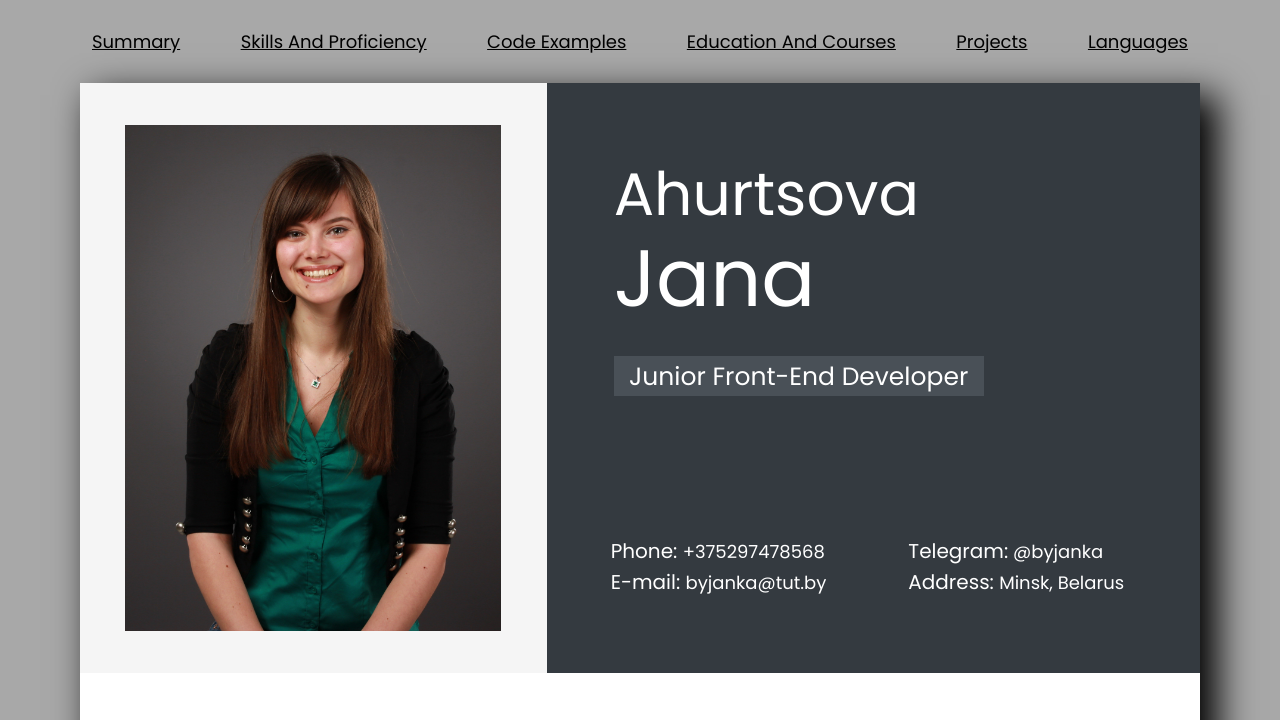
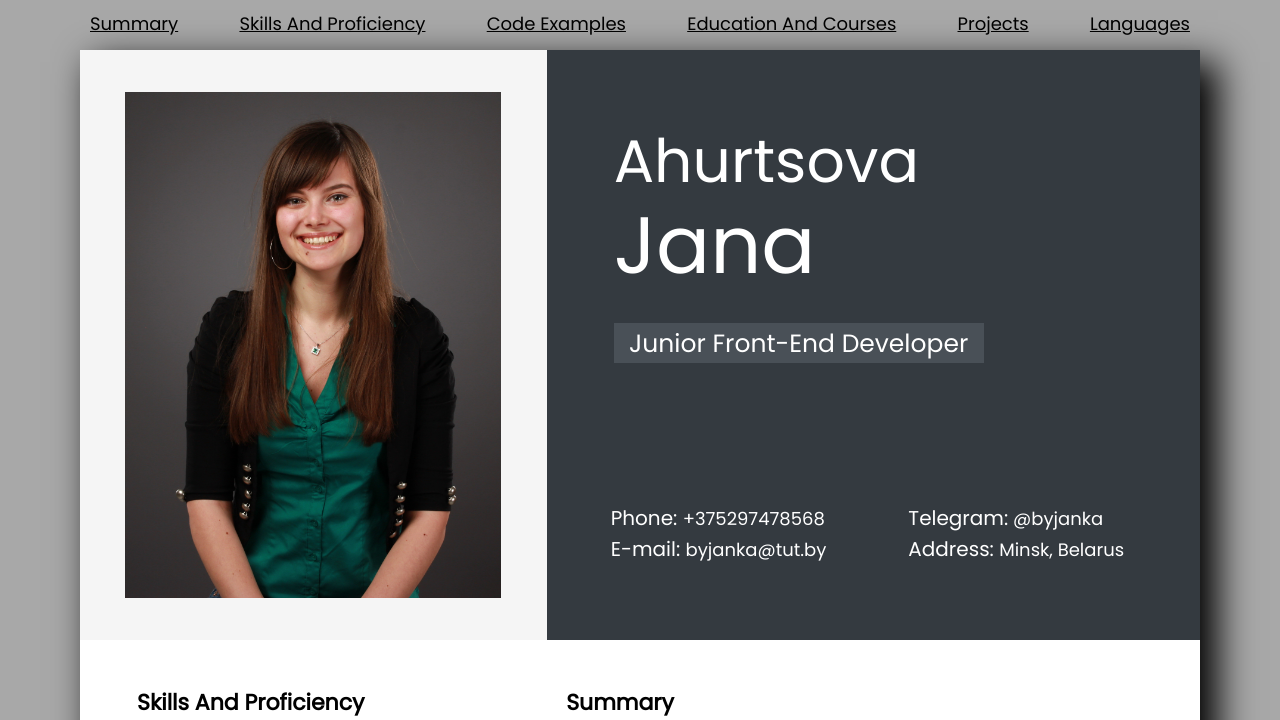
Before and after one commit to JanaAhurtsova/rsschool-cv, a plain HTML site: page index.html in a window 1280 px wide. Shown: the top 720 px of the page. Drawn offline with Linux system fonts and the light colour scheme.

Commit message:
fix: change length of menu

```diff
--- a/sass/style.sass
+++ b/sass/style.sass
@@ -11,18 +11,19 @@ body
     height: 50px
     font-family: Poppins, sans-serif
 
-nav
-    width: 100%
+nav .container
+    max-width: 1120px
+    padding: 10px 10px
     height: 50px
+    margin: 0 auto
     background-color: #A8A8A8
 
 .menu
     display: flex
     justify-content: space-between
-    padding: 15px 10px
-    margin-top: 13px
     list-style-type: none
     text-transform: capitalize
+    padding: 0
     &_link
         font-size: 18px
         font-weight: 300px
@@ -34,13 +35,12 @@ nav
         padding-right: 28px
 
 .main-container
-    margin: 20px auto
-    width: 1120px
+    margin: 0 auto
+    max-width: 1120px
     background-color: $second-color
     box-shadow: 15px 15px 35px 3px rgb(0,0,0)
 
 .profile
-    top: 20px
     width: 100%
     min-height: 570px
     background-color: #F5F5F5
@@ -123,6 +123,9 @@ pre
     text-transform: capitalize
     text-decoration: none
 
+.projects a:hover
+    color: #04490d
+
 code
     display: block
     margin-left: -300px
```
Also changed, not shown: css/style.css, css/style.min.css, script.js (deleted), 1 other file.
